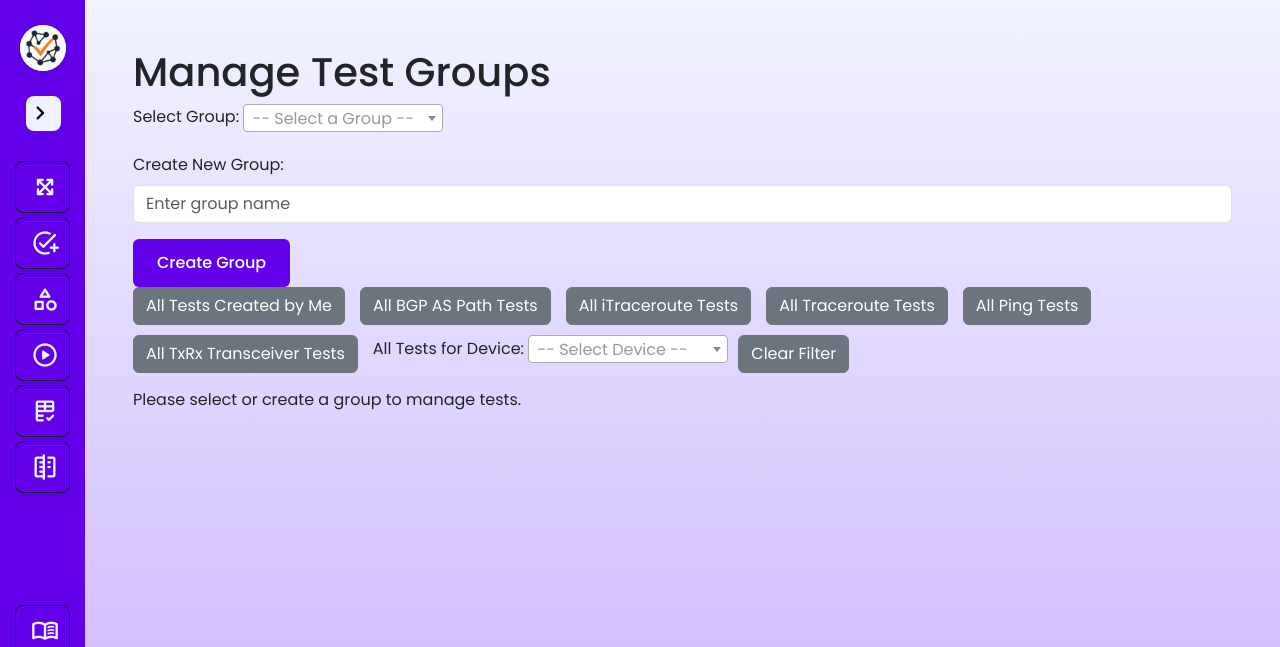
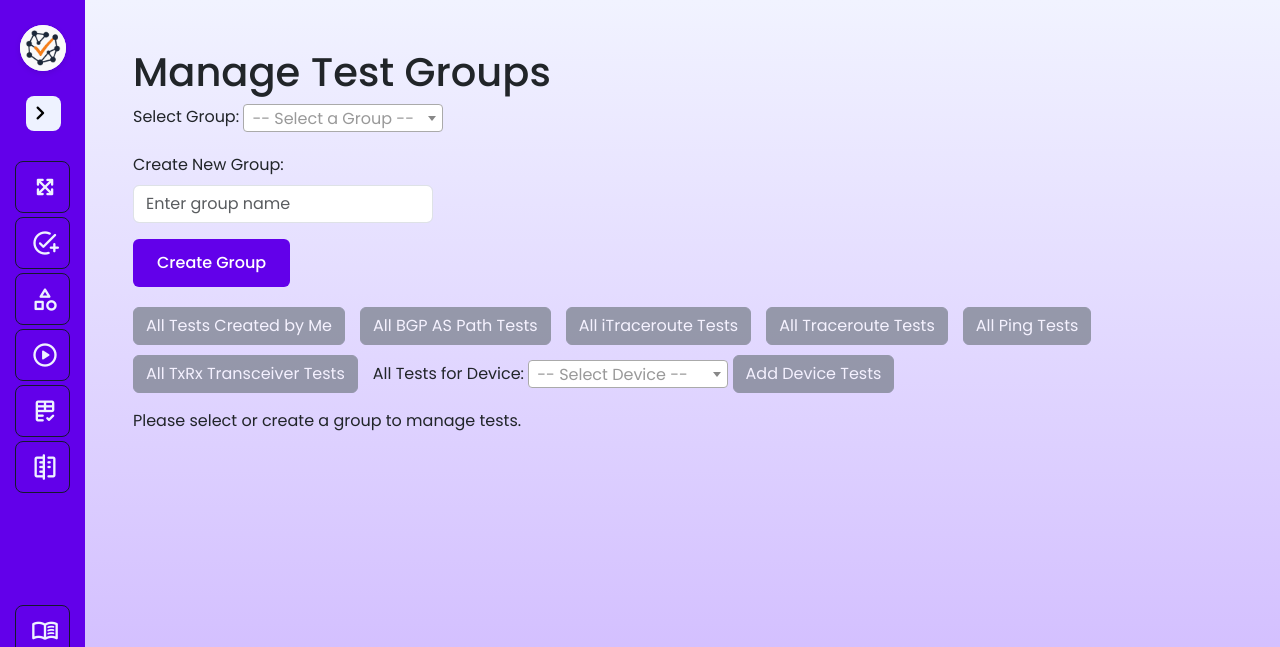
Before and after one commit to rog2054/rnt, a Python web app: template templates/manage_test_groups.html in a window 1280 px wide. Shown: the top 647 px of the page. Run offline with Jinja, Linux system fonts and the light colour scheme; the template is opened without the code that fills it, so the values that code supplies are empty; some libraries are stand-ins or nearby versions.

Commit message:
expandable test categories, UI tweaks, Groups are read-only for non-owner

```diff
--- a/templates/manage_test_groups.html
+++ b/templates/manage_test_groups.html
@@ -1,17 +1,20 @@
 {% extends 'base.html' %}
 {% block title %}Manage Test Groups{% endblock %}
 {% block head %}
-{{ super() }} <!-- Include any existing head content from base.html -->
+{{ super() }}
 <link href="https://cdnjs.cloudflare.com/ajax/libs/select2/4.1.0-rc.0/css/select2.min.css" rel="stylesheet" />
 <style>
-    .container {
+    .testgroup-container {
         display: flex;
         justify-content: space-between;
         margin-top: 20px;
+        margin-left: 0;
+        padding-left: 0;
+        width: 100%;
     }
 
     .box {
-        width: 40%;
+        width: 47%;
         border: 1px solid #ccc;
         padding: 10px;
         height: 400px;
@@ -24,17 +27,12 @@
         flex-direction: column;
         justify-content: center;
         align-items: center;
-        width: 10%;
+        width: 3%;
     }
 
-    .test-item {
-        margin: 5px 0;
-        display: flex;
-        align-items: center;
-    }
-
-    .test-item.bold {
-        font-weight: bold;
+    .controls button {
+        margin: 10px 0;
+        width: 50px;
     }
 
     .quick-select {
@@ -59,26 +57,48 @@
     .flash-messages {
         margin-bottom: 15px;
     }
+
+    .group-forms {
+        display: flex;
+        gap: 20px;
+        align-items: flex-start;
+        margin-bottom: 20px;
+    }
+
+    .group-form {
+        flex: 1;
+        max-width: 300px;
+    }
+
+    .test-tree {
+        margin: 5px 0;
+    }
+
+    .test-item {
+        padding-left: 20px;
+        display: flex;
+        align-items: center;
+    }
+
+    .test-branch {
+        cursor: pointer;
+        font-weight: bold;
+    }
+
+    .test-branch::before {
+        content: '▼ ';
+    }
+
+    .test-branch.collapsed::before {
+        content: '▶ ';
+    }
 </style>
 {% endblock %}
 {% block content %}
 <h1>Manage Test Groups</h1>
 
-<!-- Flash Messages -->
-{% with messages = get_flashed_messages(with_categories=true) %}
-{% if messages %}
-<div class="flash-messages">
-    {% for category, message in messages %}
-    <div class="alert alert-{{ category }} alert-dismissible fade show" role="alert">
-        {{ message }}
-        <button type="button" class="btn-close" data-bs-dismiss="alert" aria-label="Close"></button>
-    </div>
-    {% endfor %}
-</div>
-{% endif %}
-{% endwith %}
 
-<!-- Group Selection and Creation -->
+<!-- Group Selection and Forms -->
 <div class="mb-3">
     <form method="GET" action="{{ url_for('manage_test_groups') }}">
         <label for="group_id" class="form-label">Select Group:</label>
@@ -92,62 +112,90 @@
         </select>
     </form>
 </div>
+<div class="group-forms">
     <form method="POST"
-    action="{{ url_for('manage_test_groups', group_id=selected_group.id if selected_group else None, filter=filter_type, device_id=selected_device_id) }}">
-    <input type="hidden" name="csrf_token" value="{{ csrf_token() }}"> <!-- Add CSRF token -->
+        action="{{ url_for('manage_test_groups', group_id=selected_group.id if selected_group else None, filter=filter_type, device_id=selected_device_id) }}"
+        class="group-form">
+        <input type="hidden" name="csrf_token" value="{{ csrf_token() }}">
         <input type="hidden" name="action" value="create_group">
         <div class="mb-3">
-        <label for="group_name" class="form-label">Create New Group:</label>
-        <input type="text" name="group_name" id="group_name" class="form-control" placeholder="Enter group name">
+            <label for="create_group_name" class="form-label">Create New Group:</label>
+            <input type="text" name="group_name" id="create_group_name" class="form-control"
+                placeholder="Enter group name" value="{{ group_name or '' }}">
         </div>
         <button type="submit" class="btn btn-primary">Create Group</button>
     </form>
-{% if selected_group %}
+    {% if selected_group and selected_group.created_by_id == current_user.id %}
     <form method="POST"
-    action="{{ url_for('manage_test_groups', group_id=selected_group.id, filter=filter_type, device_id=selected_device_id) }}">
-    <input type="hidden" name="csrf_token" value="{{ csrf_token() }}"> <!-- Add CSRF token -->
+        action="{{ url_for('manage_test_groups', group_id=selected_group.id, filter=filter_type, device_id=selected_device_id) }}"
+        class="group-form">
+        <input type="hidden" name="csrf_token" value="{{ csrf_token() }}">
         <input type="hidden" name="action" value="update_group">
         <div class="mb-3">
-        <label for="group_name" class="form-label">Edit Group Name:</label>
-        <input type="text" name="group_name" id="group_name" class="form-control" value="{{ selected_group.name }}">
+            <label for="edit_group_name" class="form-label">Edit Group Name:</label>
+            <input type="text" name="group_name" id="edit_group_name" class="form-control"
+                value="{{ selected_group.name }}">
         </div>
         <button type="submit" class="btn btn-primary">Update Group</button>
     </form>
     {% endif %}
+</div>
 
 <!-- Quick-Select Filters -->
+{% set can_edit = selected_group and selected_group.created_by_id == current_user.id %}
 <div class="quick-select">
-    <form method="GET"
+    <form method="POST"
         action="{{ url_for('manage_test_groups', group_id=selected_group.id if selected_group else None) }}">
-        <button type="submit" name="filter" value="created_by_me" class="btn btn-secondary">All Tests Created by
+        <input type="hidden" name="csrf_token" value="{{ csrf_token() }}">
+        <input type="hidden" name="action" value="add_filter_tests">
+        <input type="hidden" name="filter" value="created_by_me">
+        <button type="submit" class="btn btn-secondary" {% if not can_edit %}disabled{% endif %}>All Tests Created by
             Me</button>
     </form>
-    <form method="GET"
+    <form method="POST"
         action="{{ url_for('manage_test_groups', group_id=selected_group.id if selected_group else None) }}">
-        <button type="submit" name="filter" value="bgpaspath_test" class="btn btn-secondary">All BGP AS Path
+        <input type="hidden" name="csrf_token" value="{{ csrf_token() }}">
+        <input type="hidden" name="action" value="add_filter_tests">
+        <input type="hidden" name="filter" value="bgpaspath_test">
+        <button type="submit" class="btn btn-secondary" {% if not can_edit %}disabled{% endif %}>All BGP AS Path
             Tests</button>
     </form>
-    <form method="GET"
+    <form method="POST"
         action="{{ url_for('manage_test_groups', group_id=selected_group.id if selected_group else None) }}">
-        <button type="submit" name="filter" value="itraceroute_test" class="btn btn-secondary">All iTraceroute
+        <input type="hidden" name="csrf_token" value="{{ csrf_token() }}">
+        <input type="hidden" name="action" value="add_filter_tests">
+        <input type="hidden" name="filter" value="itraceroute_test">
+        <button type="submit" class="btn btn-secondary" {% if not can_edit %}disabled{% endif %}>All iTraceroute
             Tests</button>
     </form>
-    <form method="GET"
+    <form method="POST"
         action="{{ url_for('manage_test_groups', group_id=selected_group.id if selected_group else None) }}">
-        <button type="submit" name="filter" value="traceroute_test" class="btn btn-secondary">All Traceroute
+        <input type="hidden" name="csrf_token" value="{{ csrf_token() }}">
+        <input type="hidden" name="action" value="add_filter_tests">
+        <input type="hidden" name="filter" value="traceroute_test">
+        <button type="submit" class="btn btn-secondary" {% if not can_edit %}disabled{% endif %}>All Traceroute
             Tests</button>
     </form>
-    <form method="GET"
+    <form method="POST"
         action="{{ url_for('manage_test_groups', group_id=selected_group.id if selected_group else None) }}">
-        <button type="submit" name="filter" value="ping_test" class="btn btn-secondary">All Ping Tests</button>
+        <input type="hidden" name="csrf_token" value="{{ csrf_token() }}">
+        <input type="hidden" name="action" value="add_filter_tests">
+        <input type="hidden" name="filter" value="ping_test">
+        <button type="submit" class="btn btn-secondary" {% if not can_edit %}disabled{% endif %}>All Ping Tests</button>
     </form>
-    <form method="GET"
+    <form method="POST"
         action="{{ url_for('manage_test_groups', group_id=selected_group.id if selected_group else None) }}">
-        <button type="submit" name="filter" value="txrxtransceiver_test" class="btn btn-secondary">All TxRx Transceiver
+        <input type="hidden" name="csrf_token" value="{{ csrf_token() }}">
+        <input type="hidden" name="action" value="add_filter_tests">
+        <input type="hidden" name="filter" value="txrxtransceiver_test">
+        <button type="submit" class="btn btn-secondary" {% if not can_edit %}disabled{% endif %}>All TxRx Transceiver
             Tests</button>
     </form>
-    <form method="GET"
+    <form method="POST"
         action="{{ url_for('manage_test_groups', group_id=selected_group.id if selected_group else None) }}">
+        <input type="hidden" name="csrf_token" value="{{ csrf_token() }}">
+        <input type="hidden" name="action" value="add_filter_tests">
+        <input type="hidden" name="filter" value="device_tests">
         <label for="device_id" class="form-label">All Tests for Device:</label>
         <select name="device_id" id="device_id" class="form-select">
             <option value="">-- Select Device --</option>
@@ -157,63 +205,83 @@
             </option>
             {% endfor %}
         </select>
-        <input type="hidden" name="filter" value="device_tests">
+        <button type="submit" class="btn btn-secondary" {% if not can_edit %}disabled{% endif %}>Add Device
+            Tests</button>
     </form>
-    <form method="GET"
-        action="{{ url_for('manage_test_groups', group_id=selected_group.id if selected_group else None) }}">
-        <button type="submit" class="btn btn-secondary">Clear Filter</button>
-    </form>
+
 </div>
 
 <!-- Test Management -->
 {% if selected_group %}
-<div class="container">
+<div class="testgroup-container">
     <!-- Available Tests (Left Box) -->
     <div class="box" id="available_tests_box">
         <h3>Available Tests</h3>
-        <button type="button" class="btn btn-outline-secondary mb-2"
-            onclick="selectAllTests('available_tests_box')">Select All</button>
-        <button type="button" class="btn btn-outline-secondary mb-2"
-            onclick="deselectAllTests('available_tests_box')">Deselect All</button>
+        <button type="button" class="btn btn-outline-secondary mb-2" onclick="selectAllTests('available_tests_box')" {%
+            if not can_edit %}disabled{% endif %}>Select All</button>
+        <button type="button" class="btn btn-outline-secondary mb-2" onclick="deselectAllTests('available_tests_box')"
+            {% if not can_edit %}disabled{% endif %}>Deselect All</button>
         <form method="POST"
-            action="{{ url_for('manage_test_groups', group_id=selected_group.id, filter=filter_type, device_id=selected_device_id) }}">
-            <input type="hidden" name="csrf_token" value="{{ csrf_token() }}"> <!-- Add CSRF token -->
+            action="{{ url_for('manage_test_groups', group_id=selected_group.id, filter=filter_type, device_id=selected_device_id) }}"
+            id="add-tests-form">
+            <input type="hidden" name="csrf_token" value="{{ csrf_token() }}">
             <input type="hidden" name="action" value="add_tests">
-            {% for test in available_tests %}
+            <div class="test-tree">
+                {% for test_type, data in available_tests.items() %}
+                <div class="test-branch" data-bs-toggle="collapse" data-bs-target="#available-{{ test_type }}-tests">
+                    {{ data.display_name }} ({{ data.tests|length }})
+                </div>
+                <div class="collapse" id="available-{{ test_type }}-tests">
+                    {% for test in data.tests %}
                     <div class="test-item">
-                <input type="checkbox" name="selected_tests" value="{{ test.id }}:{{ test.type }}">
-                {{ test.name }} ({{ test.device_hostname }} - {{ test.type }})
+                        <input type="checkbox" name="selected_tests" value="{{ test.id }}:{{ test.type }}" {% if not
+                            can_edit %}disabled{% endif %}>
+                        <span title="Test {{ test.id }}: {{ test.device_hostname }}">{{ test.name }}</span>
                     </div>
                     {% endfor %}
-            <button type="submit" class="btn btn-primary mt-2">></button>
+                </div>
+                {% endfor %}
+            </div>
         </form>
     </div>
 
     <!-- Controls (Move Buttons) -->
     <div class="controls">
-        <!-- Buttons are part of the forms -->
+        <button type="submit" form="add-tests-form" class="btn btn-primary" {% if not can_edit %}disabled{% endif
+            %}>&gt;</button>
+        <button type="submit" form="remove-tests-form" class="btn btn-primary" {% if not can_edit %}disabled{% endif
+            %}>&lt;</button>
     </div>
 
     <!-- Group Tests (Right Box) -->
     <div class="box" id="group_tests_box">
         <h3>Tests in {{ selected_group.name }}</h3>
-        <button type="button" class="btn btn-outline-secondary mb-2" onclick="selectAllTests('group_tests_box')">Select
-            All</button>
-        <button type="button" class="btn btn-outline-secondary mb-2"
-            onclick="deselectAllTests('group_tests_box')">Deselect All</button>
+        <button type="button" class="btn btn-outline-secondary mb-2" onclick="selectAllTests('group_tests_box')" {% if
+            not can_edit %}disabled{% endif %}>Select All</button>
+        <button type="button" class="btn btn-outline-secondary mb-2" onclick="deselectAllTests('group_tests_box')" {% if
+            not can_edit %}disabled{% endif %}>Deselect All</button>
         <form method="POST"
-            action="{{ url_for('manage_test_groups', group_id=selected_group.id, filter=filter_type, device_id=selected_device_id) }}">
-            <input type="hidden" name="csrf_token" value="{{ csrf_token() }}"> <!-- Add CSRF token -->
+            action="{{ url_for('manage_test_groups', group_id=selected_group.id, filter=filter_type, device_id=selected_device_id) }}"
+            id="remove-tests-form">
+            <input type="hidden" name="csrf_token" value="{{ csrf_token() }}">
             <input type="hidden" name="action" value="remove_tests">
-            {% for test in group_tests %}
+            <div class="test-tree">
+                {% for test_type, data in group_tests.items() %}
+                <div class="test-branch" data-bs-toggle="collapse" data-bs-target="#group-{{ test_type }}-tests">
+                    {{ data.display_name }} ({{ data.tests|length }})
+                </div>
+                <div class="collapse" id="group-{{ test_type }}-tests">
+                    {% for test in data.tests %}
                     <div
                         class="test-item {{ 'bold' if test.id|string + ':' + test.type in request.form.getlist('selected_tests') }}">
-                <input type="checkbox" name="group_tests" value="{{ test.id }}:{{ test.type }}">
-                {{ test.name }} ({{ test.device_hostname }} - {{ test.type }})
+                        <input type="checkbox" name="group_tests" value="{{ test.id }}:{{ test.type }}" {% if not
+                            can_edit %}disabled{% endif %}>
+                        <span title="Test {{ test.id }}: {{ test.device_hostname }}">{{ test.name }}</span>
                     </div>
                     {% endfor %}
-            <button type="submit" class="btn btn-primary mt-2">
-                << /button>
+                </div>
+                {% endfor %}
+            </div>
         </form>
     </div>
 </div>
@@ -222,7 +290,7 @@
 {% endif %}
 {% endblock %}
 {% block scripts %}
-{{ super() }} <!-- Include any existing scripts from base.html -->
+{{ super() }}
 <script src="https://cdnjs.cloudflare.com/ajax/libs/jquery/3.6.0/jquery.min.js"></script>
 <script src="https://cdnjs.cloudflare.com/ajax/libs/select2/4.1.0-rc.0/js/select2.min.js"></script>
 <script>
@@ -235,12 +303,25 @@
         $('#device_id').on('change', function () {
             $(this).closest('form').submit();
         });
+
+        // Initialize all test branches as collapsed
+        $('.test-branch').addClass('collapsed');
+
+        // Sync .collapsed class with Bootstrap collapse events
+        $('.collapse').on('shown.bs.collapse', function () {
+            const branch = $(`[data-bs-target="#${$(this).attr('id')}"]`);
+            branch.removeClass('collapsed');
+        }).on('hidden.bs.collapse', function () {
+            const branch = $(`[data-bs-target="#${$(this).attr('id')}"]`);
+            branch.addClass('collapsed');
+        });
     });
 
     function selectAllTests(boxId) {
         const checkboxes = document.querySelectorAll(`#${boxId} input[type='checkbox']`);
         checkboxes.forEach(checkbox => checkbox.checked = true);
     }
+
     function deselectAllTests(boxId) {
         const checkboxes = document.querySelectorAll(`#${boxId} input[type='checkbox']`);
         checkboxes.forEach(checkbox => checkbox.checked = false);
```
Lines whose indentation alone changed are shown as unchanged.
